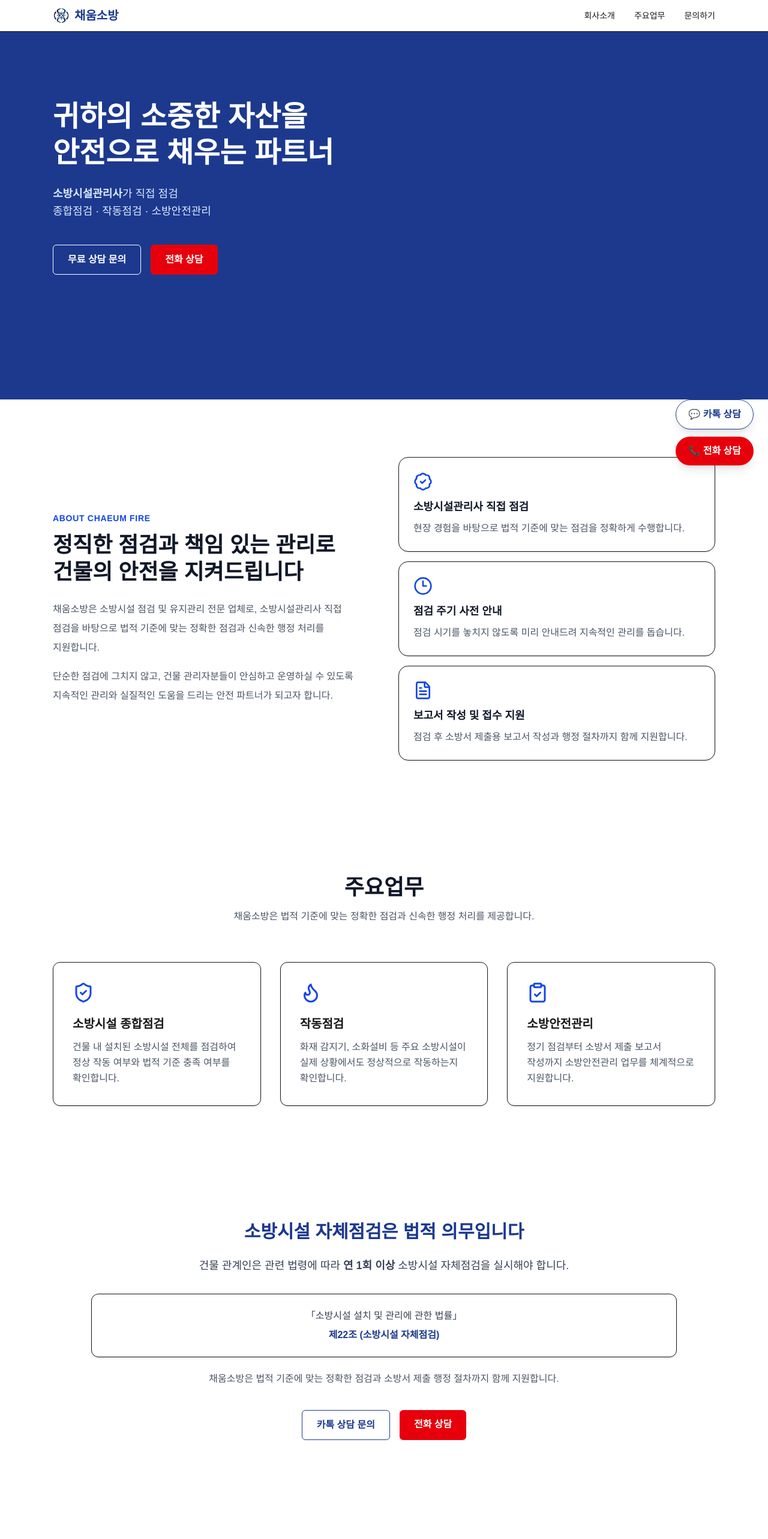
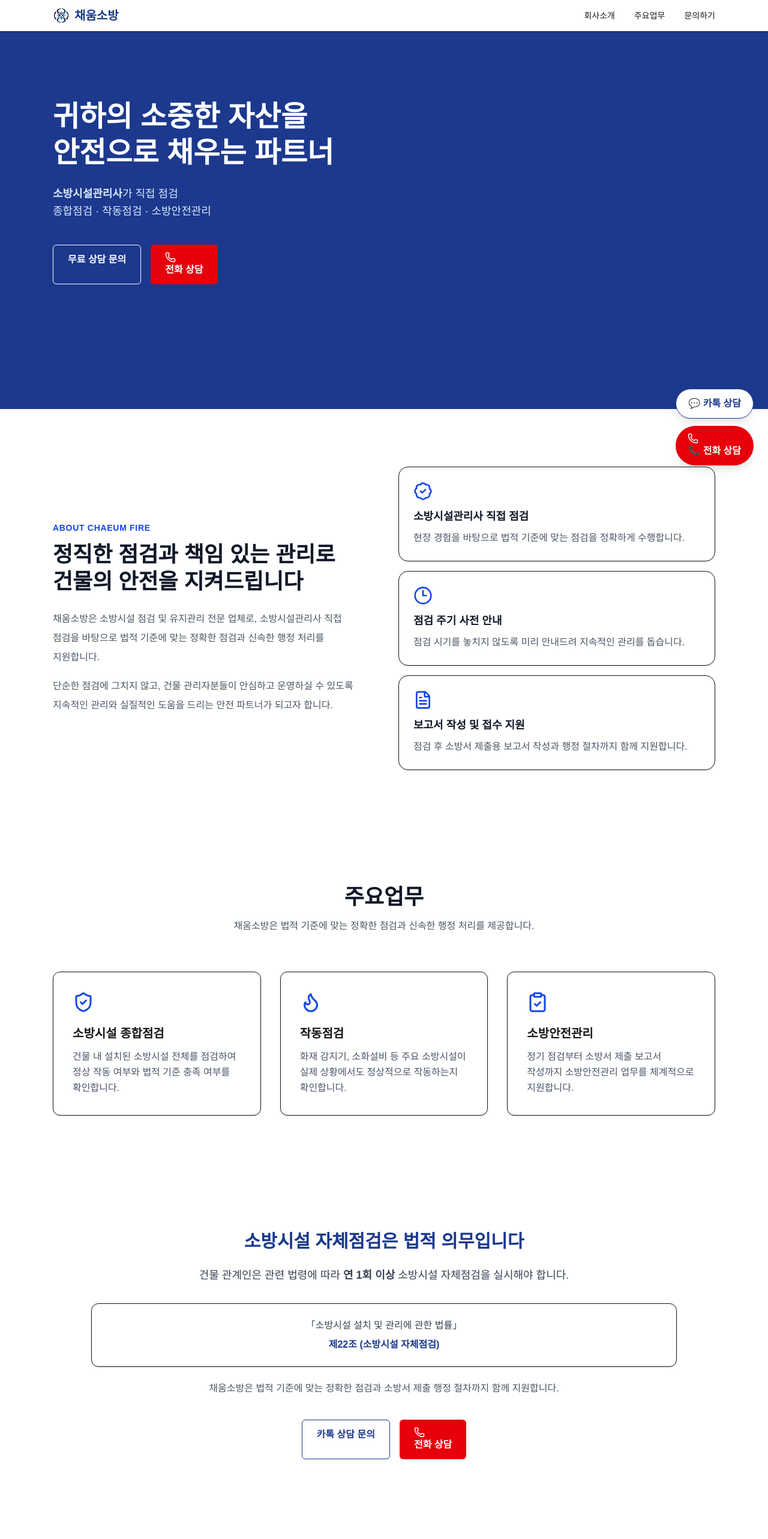
Before and after one commit to darby1226-cloud/chaeum-sobang, a Next.js app: page / in a window 1280 px wide. Shown: the top 2566 px of the page at 60% size. Built offline with nearby package versions, Linux system fonts and the light colour scheme.

Commit message:
callButton 로직 수정

```diff
--- a/app/page.tsx
+++ b/app/page.tsx
@@ -1,6 +1,6 @@
 import Header from "@/components/layout/Header"
-import FloatingCTA from "@/components/layout/FloatingCTA"
-import MobileCTA from "@/components/layout/MobileCTA"
+import FloatingCTA from "@/components/cta/FloatingCTA"
+import MobileCTA from "@/components/cta/MobileCTA"
 import Footer from "@/components/layout/Footer"
 
 import Hero from "@/components/sections/Hero"
--- /dev/null
+++ b/components/cta/CallButton.tsx
@@ -0,0 +1,43 @@
+"use client"
+
+import { ReactNode } from "react"
+import { Phone } from "lucide-react"
+
+type CallButtonProps = {
+  className?: string
+  phoneNumber?: string
+  displayNumber?: string
+  showIcon?: boolean
+  children?: ReactNode
+}
+
+export default function CallButton({
+  className = "",
+  phoneNumber = "01046837119",
+  displayNumber = "010-4683-7119",
+  showIcon = true,
+  children,
+}: CallButtonProps) {
+  const handleCall = async () => {
+    const isMobile = /Android|iPhone|iPad|iPod/i.test(navigator.userAgent)
+
+    if (isMobile) {
+      window.location.href = `tel:${phoneNumber}`
+      return
+    }
+
+    try {
+      await navigator.clipboard.writeText(displayNumber)
+      alert(`전화번호가 복사되었습니다.\n${displayNumber}`)
+    } catch {
+      alert(`전화번호를 복사해주세요.\n${displayNumber}`)
+    }
+  }
+
+  return (
+    <button onClick={handleCall} className={className}>
+      {showIcon && <Phone size={18} />}
+      {children ?? "전화 상담"}
+    </button>
+  )
+}
--- a/components/layout/FloatingCTA.tsx
+++ b/components/cta/FloatingCTA.tsx
@@ -1,4 +1,4 @@
-"use client"
+import CallButton from "@/components/cta/CallButton"
 
 export default function FloatingCTA() {
   const phoneNumber = "01046837119"
@@ -25,12 +25,11 @@ export default function FloatingCTA() {
         💬 카톡 상담
       </a>
 
-      <button
-        onClick={handleCall}
+      <CallButton
         className="rounded-full bg-red-600 px-5 py-3 font-semibold text-white shadow-lg transition hover:bg-red-700"
       >
         📞 전화 상담
-      </button>
+      </CallButton>
     </div>
   )
 }
--- a/components/layout/MobileCTA.tsx
+++ b/components/cta/MobileCTA.tsx
@@ -1,3 +1,5 @@
+import CallButton from "@/components/cta/CallButton"
+
 export default function MobileCTA() {
   return (
     <div className="fixed bottom-0 left-0 z-50 w-full border-t bg-white md:hidden">
@@ -11,12 +13,11 @@ export default function MobileCTA() {
           카톡 문의
         </a>
 
-        <a
-          href="tel:01046837119"
+        <CallButton
           className="bg-red-600 py-4 text-center font-semibold text-white"
         >
           전화 상담
-        </a>
+        </CallButton>
       </div>
     </div>
   )
--- a/components/sections/Contact.tsx
+++ b/components/sections/Contact.tsx
@@ -1,4 +1,4 @@
-"use client"
+import CallButton from "@/components/cta/CallButton"
 
 import Image from "next/image"
 import { Phone, MessageCircle, Mail, MapPin } from "lucide-react"
@@ -52,13 +52,12 @@ export default function Contact() {
                 카톡 상담
               </a>
 
-              <button
-                onClick={handleCall}
+              <CallButton
                 className="inline-flex items-center justify-center gap-2 rounded-md bg-red-600 px-6 py-3 font-semibold text-white transition hover:bg-red-700"
               >
                 <Phone size={18} />
                 전화 상담
-              </button>
+              </CallButton>
 
             </div>
           </div>
--- a/components/sections/Hero.tsx
+++ b/components/sections/Hero.tsx
@@ -1,17 +1,4 @@
-"use client"
-
-const phoneNumber = "01046837119"
-
-const handleCall = () => {
-  const isMobile = /Android|iPhone|iPad|iPod/i.test(navigator.userAgent)
-
-  if (isMobile) {
-    window.location.href = `tel:${phoneNumber}`
-  } else {
-    navigator.clipboard.writeText(phoneNumber)
-    alert("전화번호가 복사되었습니다.\n010-4683-7119")
-  }
-}
+import CallButton from "@/components/cta/CallButton"
 
 export default function Hero() {
   return (
@@ -37,12 +24,11 @@ export default function Hero() {
             무료 상담 문의
           </a>
 
-          <button
-            onClick={handleCall}
+          <CallButton
             className="rounded-md bg-red-600 px-6 py-3 text-center font-semibold hover:bg-red-700"
           >
             전화 상담
-          </button>
+          </CallButton>
         </div>
       </div>
     </section>
--- a/components/sections/LegalSection.tsx
+++ b/components/sections/LegalSection.tsx
@@ -1,3 +1,5 @@
+import CallButton from "@/components/cta/CallButton"
+
 export default function LegalSection() {
     return (
       <section className="bg-white py-24">
@@ -34,12 +36,11 @@ export default function LegalSection() {
               카톡 상담 문의
             </a>
 
-            <a
-              href="tel:01046837119"
+            <CallButton
               className="rounded-md bg-red-600 px-6 py-3 font-semibold text-white transition hover:bg-red-700"
             >
               전화 상담
-            </a>
+            </CallButton>
           </div>
         </div>
       </section>
--- a/components/sections/WorkGallery.tsx
+++ b/components/sections/WorkGallery.tsx
@@ -1,4 +1,5 @@
 import Image from "next/image"
+import CallButton from "@/components/cta/CallButton"
 
 const works = [
   {
@@ -98,12 +99,11 @@ export default function WorkGallery() {
               카톡 상담
             </a>
 
-            <a
-              href="tel:01046837119"
+            <CallButton
               className="rounded-md bg-red-600 px-6 py-3 font-semibold text-white transition hover:bg-red-700"
             >
               전화 상담
-            </a>
+            </CallButton>
           </div>
 
           <a
```
Also changed, not shown: components/sections/ContactCTA.tsx (deleted).
